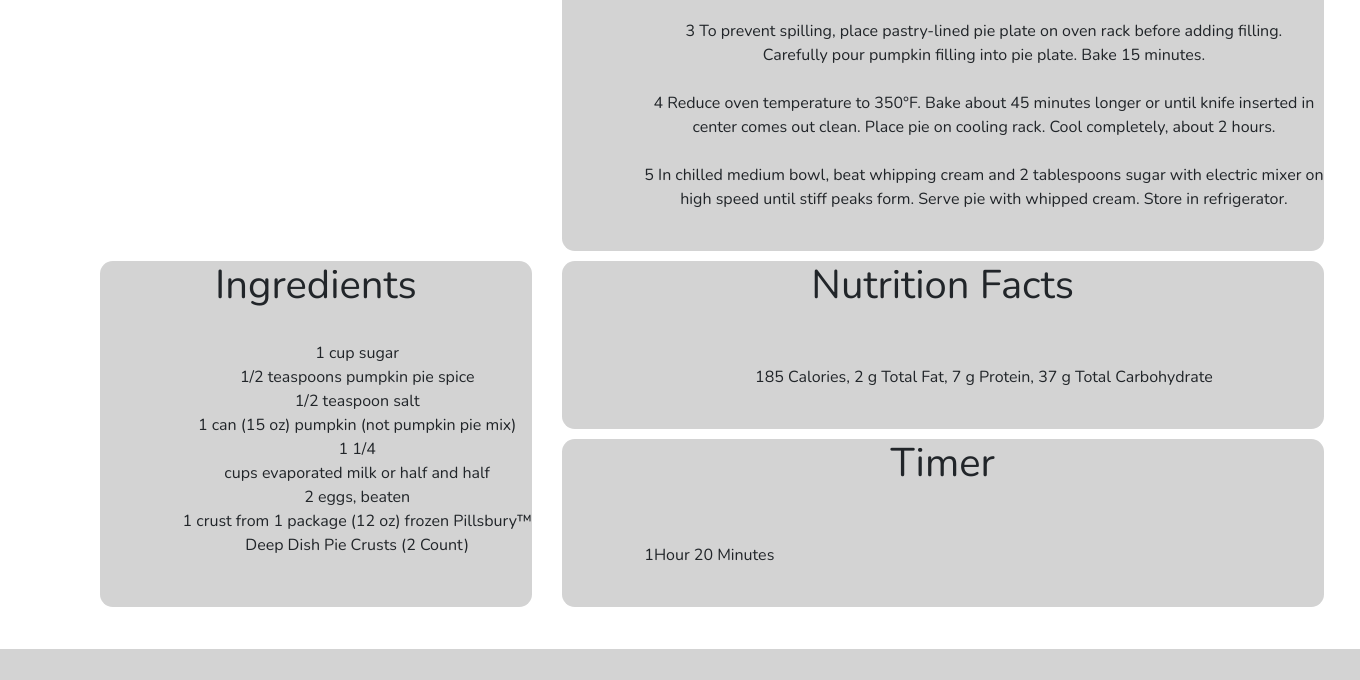
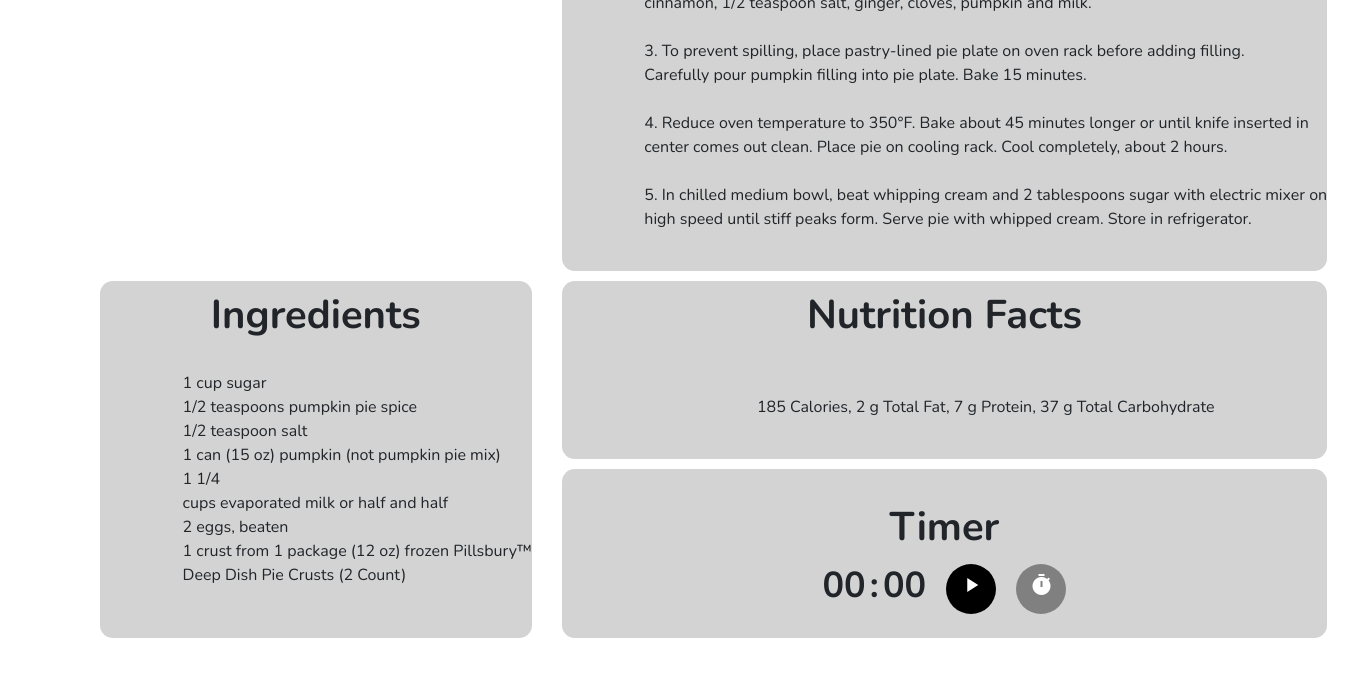
Before and after one commit to cse110-fa21-group17/cse110-fa21-group17, a web app: file source/recipe_page.html in a window 1360 px wide. Shown: the part 469-1149 px from the top of the page. Before the commit the page ends 1118 px from the top, so only its background shows below. Run offline with its HTML, style and script files only (its server is not run), Linux system fonts and the light colour scheme.

Commit message:
mostly done (added timer)

```diff
--- a/source/recipe_page.html
+++ b/source/recipe_page.html
@@ -1,5 +1,7 @@
 <!DOCTYPE html>
 <html lang="en">
+<!--below link is for the timer-->
+<link href="https://fonts.googleapis.com/icon?family=Material+Icons" rel="stylesheet">
 
 <head>
     <meta charset="UTF-8">
@@ -24,6 +26,7 @@
     </script>
 
     <script src="./scripts/landingPage.js" type="module"></script>
+    <script src="./scripts/timer.js" type="module"></script>
 
 </head>
 
@@ -96,7 +99,7 @@
                 <img
                     src="https://joyfoodsunshine.com/wp-content/uploads/2018/02/best-chocolate-chip-cookies-recipe-1.jpg">
             </div>
-            <div class="item2">
+            <div class="ing">
                 <h1>Ingredients</h1>
                 <p class="p_with_new_line">
                     1 cup sugar
@@ -109,41 +112,47 @@
                     1 crust from 1 package (12 oz) frozen Pillsbury™
                     Deep Dish Pie Crusts (2 Count)</p>
             </div>
-            <div class="item3">
+            <div class="steps">
                 <h1>Steps</h1>
                 <p class="p_with_new_line">
                     Steps: 🗣 ️(Press buttom to read steps)
 
-                    1 Heat oven to 425°F. In medium bowl, mix flour, 1/2 teaspoon salt and the oil with fork until
+                    1. Heat oven to 425°F. In medium bowl, mix flour, 1/2 teaspoon salt and the oil with fork until
                     all flour is moistened. Sprinkle with cold water, 1 tablespoon at a time, tossing with fork
                     until all water is absorbed. Shape pastry into a ball. Press in bottom and up side of 9-inch
                     glass pie plate.
 
-                    2 In large bowl, beat eggs slightly with wire whisk or hand beater. Beat in 1/2 cup sugar, the
+                    2. In large bowl, beat eggs slightly with wire whisk or hand beater. Beat in 1/2 cup sugar, the
                     cinnamon, 1/2 teaspoon salt, ginger, cloves, pumpkin and milk.
 
-                    3 To prevent spilling, place pastry-lined pie plate on oven rack before adding filling.
+                    3. To prevent spilling, place pastry-lined pie plate on oven rack before adding filling.
                     Carefully pour pumpkin filling into pie plate. Bake 15 minutes.
 
-                    4 Reduce oven temperature to 350°F. Bake about 45 minutes longer or until knife inserted in
+                    4. Reduce oven temperature to 350°F. Bake about 45 minutes longer or until knife inserted in
                     center comes out clean. Place pie on cooling rack. Cool completely, about 2 hours.
 
-                    5 In chilled medium bowl, beat whipping cream and 2 tablespoons sugar with electric mixer on
+                    5. In chilled medium bowl, beat whipping cream and 2 tablespoons sugar with electric mixer on
                     high speed until stiff peaks form. Serve pie with whipped cream. Store in refrigerator.
             </div>
-            <div class="item4">
+            <div class="nut">
                 <h1>Nutrition Facts</h1>
                 <p class="p_with_new_line">
 
                     185 Calories, 2 g Total Fat, 7 g Protein, 37 g Total Carbohydrate
             </div>
-            <div class="item5">
-                <h1>Timer</h1>
+            <div class="timer">
+
+            </div>
+
+
+                <!-- <h1>Timer</h1>
                 <p class="p_with_new_line">
 
-                    1Hour 20 Minutes
-            </div>
+                    1Hour 20 Minutes -->
         </div>
+        <!-- <div class="timer"></div> -->
+
+
 
         <!-- <img src="https://joyfoodsunshine.com/wp-content/uploads/2018/02/best-chocolate-chip-cookies-recipe-1.jpg"> -->
 
--- /dev/null
+++ b/source/scripts/timer.js
@@ -0,0 +1,95 @@
+class Timer {
+    constructor(root) {
+      root.innerHTML = Timer.getHTML();
+
+      this.el = {
+        minutes: root.querySelector(".timer__part--minutes"),
+        seconds: root.querySelector(".timer__part--seconds"),
+        control: root.querySelector(".timer__btn--control"),
+        reset: root.querySelector(".timer__btn--reset")
+      };
+
+      this.interval = null;
+      this.remainingSeconds = 120;
+
+      this.el.control.addEventListener("click", () => {
+        if (this.interval === null) {
+          this.start();
+        } else {
+          this.stop();
+        }
+      });
+
+      this.el.reset.addEventListener("click", () => {
+        const inputMinutes = prompt("Enter number of minutes:");
+
+        if (inputMinutes < 60) {
+          this.stop();
+          this.remainingSeconds = inputMinutes * 60;
+          this.updateInterfaceTime();
+        }
+      });
+    }
+
+    updateInterfaceTime() {
+      const minutes = Math.floor(this.remainingSeconds / 60);
+      const seconds = this.remainingSeconds % 60;
+
+      this.el.minutes.textContent = minutes.toString().padStart(2, "0");
+      this.el.seconds.textContent = seconds.toString().padStart(2, "0");
+    }
+
+    updateInterfaceControls() {
+      if (this.interval === null) {
+        this.el.control.innerHTML = `<span class="material-icons">play_arrow</span>`;
+        this.el.control.classList.add("timer__btn--start");
+        this.el.control.classList.remove("timer__btn--stop");
+      } else {
+        this.el.control.innerHTML = `<span class="material-icons">pause</span>`;
+        this.el.control.classList.add("timer__btn--stop");
+        this.el.control.classList.remove("timer__btn--start");
+      }
+    }
+
+    start() {
+      if (this.remainingSeconds === 0) return;
+
+      this.interval = setInterval(() => {
+        this.remainingSeconds--;
+        this.updateInterfaceTime();
+
+        if (this.remainingSeconds === 0) {
+          this.stop();
+        }
+      }, 1000);
+
+      this.updateInterfaceControls();
+    }
+
+    stop() {
+      clearInterval(this.interval);
+
+      this.interval = null;
+
+      this.updateInterfaceControls();
+    }
+
+    static getHTML() {
+      return `
+                <h1>Timer</h1>
+              <span class="timer__part timer__part--minutes">00</span>
+              <span class="timer__part">:</span>
+              <span class="timer__part timer__part--seconds">00</span>
+              <button type="button" class="timer__btn timer__btn--control timer__btn--start">
+                  <span class="material-icons">play_arrow</span>
+              </button>
+              <button type="button" class="timer__btn timer__btn--reset">
+                  <span class="material-icons">timer</span>
+              </button>
+          `;
+    }
+  }
+
+  new Timer(
+      document.querySelector(".timer")
+  );
--- a/source/styles/styles.css
+++ b/source/styles/styles.css
@@ -11,6 +11,11 @@ body {
     margin: 2em 5em 2em 5em;
     /**top right botom left**/
     background-color: #FFFFFF;
+}
+
+h1 {
+    font-weight: bold;
+    padding-top: 10px;
 }
 
 a {
@@ -140,6 +145,7 @@ form {
 
 .p_with_new_line {
     white-space: pre;
+    text-align: left;
 }
 
 /*light grey (211, 211, 211) or #D3D3D3*/
@@ -157,25 +163,75 @@ form {
     margin-right: 10px;
 }
 
-.item2 {
+
+/*steps*/
+
+.ing {
     grid-area: ing;
     text-align: left;
 }
-.item2,.item3,.item4,.item5 h1 {
+.ing,.steps,.nut,.timer h1 {
     text-align: center;
 }
 
-.item3 {
+.steps {
     grid-area: steps;
 }
 
-.item4 {
+.nut {
     grid-area: nutrition;
 }
 
-.item5 {
+.nut >.p_with_new_line{
+    text-align: center;
+}
+
+
+.timer {
     grid-area: timer;
+
 }
+
+/*start of timer*/
+.timer {
+    font-family: 'Nunito', sans-serif;
+    display: inline-block;
+    padding: 24px 32px;
+    border-radius: 30px;
+    background: #d3d3d3;
+    text-align: center;
+}
+.timer__part {
+    font-size: 36px;
+    font-weight: bold;
+}
+
+.timer__btn {
+    width: 50px;
+    height: 50px;
+    margin-left: 16px;
+    border-radius: 50%;
+    border: none;
+    color: white;
+    background: #808080;
+    cursor: pointer;
+}
+
+.timer__btn--start {
+    background: #000000;
+}
+
+.timer__btn--stop {
+    background: #808080;
+}
+
+/* .timer_t {
+    font-size: 36px;
+    font-weight: bold;
+    margin-right: 10px;
+} */
+/* end of timer */
+
 
 .grid-container {
     display: grid;
@@ -188,7 +244,7 @@ form {
     padding: 10px;
 }
 
-.grid-container > .item2,.item3,.item4,.item5  {
+.grid-container > .ing,.steps,.nut,.timer  {
     background-color: #D3D3D3;
     border-radius: 0.8em;
     margin-left: 10px;
```
